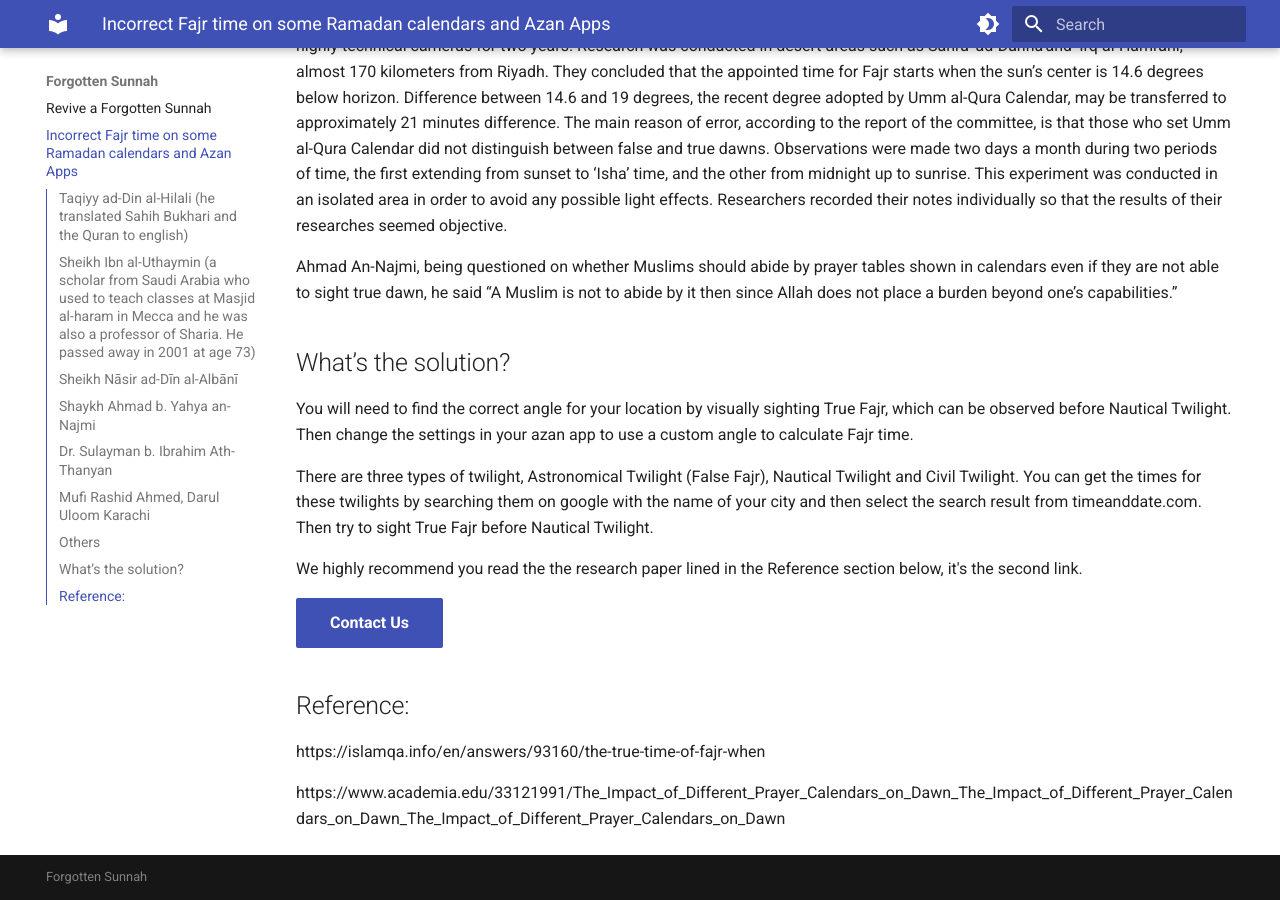
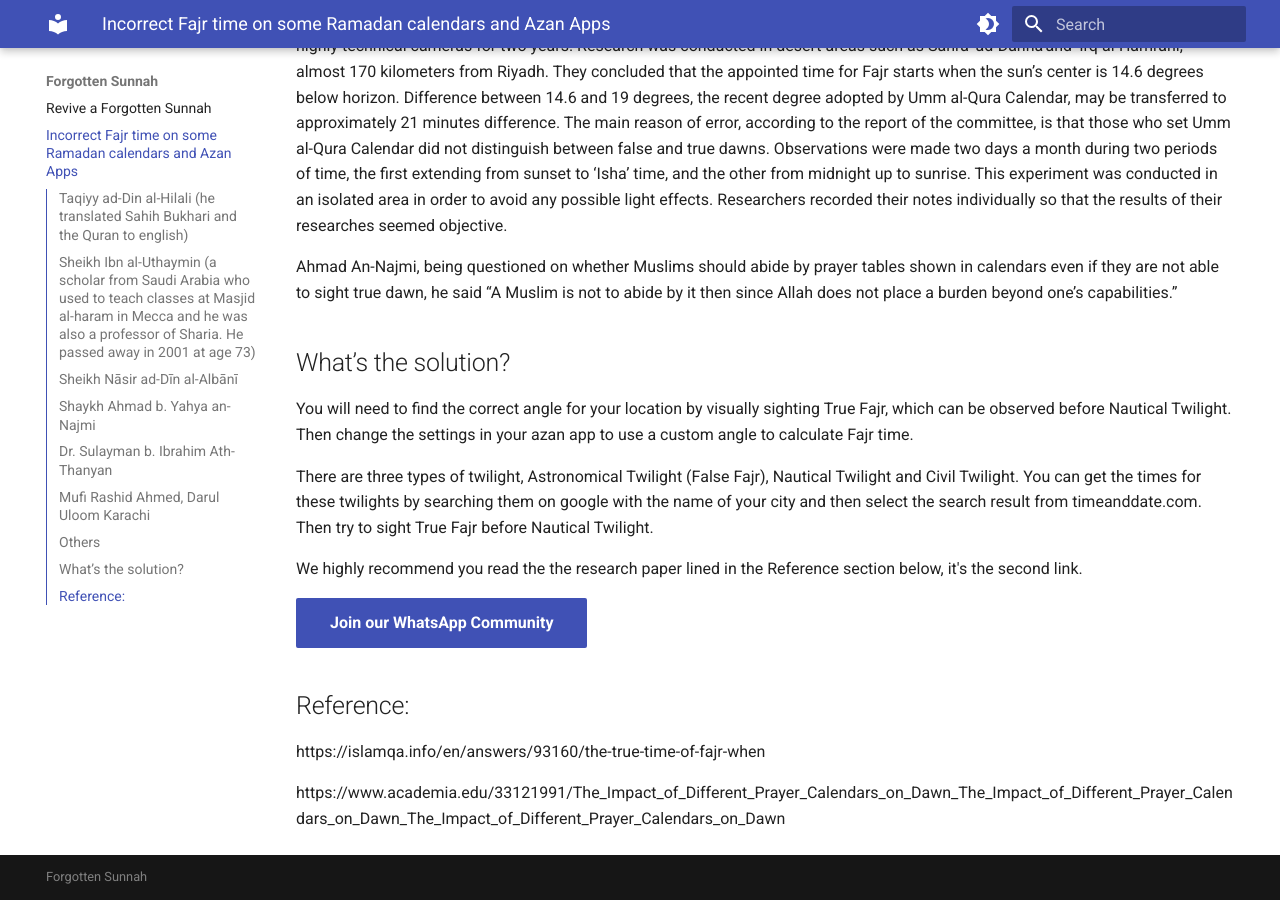
Before and after one commit to ForgottenSunnah/website, an MkDocs documentation site: the page built from docs/truefajr.md, in a window 1280 px wide and 900 px high, scrolled down 1685 px. Built offline with MkDocs 1.6.1 and Material for MkDocs 9.7.7, drawn with Linux system fonts in a browser that asks for light colours.

Commit message:
Join WhatsApp

```diff
--- a/docs/truefajr.md
+++ b/docs/truefajr.md
@@ -54,7 +54,7 @@ There are three types of twilight, Astronomical Twilight (False Fajr), Nautical
 
 We highly recommend you read the the research paper lined in the Reference section below, it's the second link.
 
-[Contact Us](https://chat.whatsapp.com/CCMKDEARh5y8gOigfZPeuv){ .md-button .md-button--primary }
+[Join our WhatsApp Community](https://chat.whatsapp.com/CCMKDEARh5y8gOigfZPeuv){ .md-button .md-button--primary }
 
 ## Reference:
 
```
